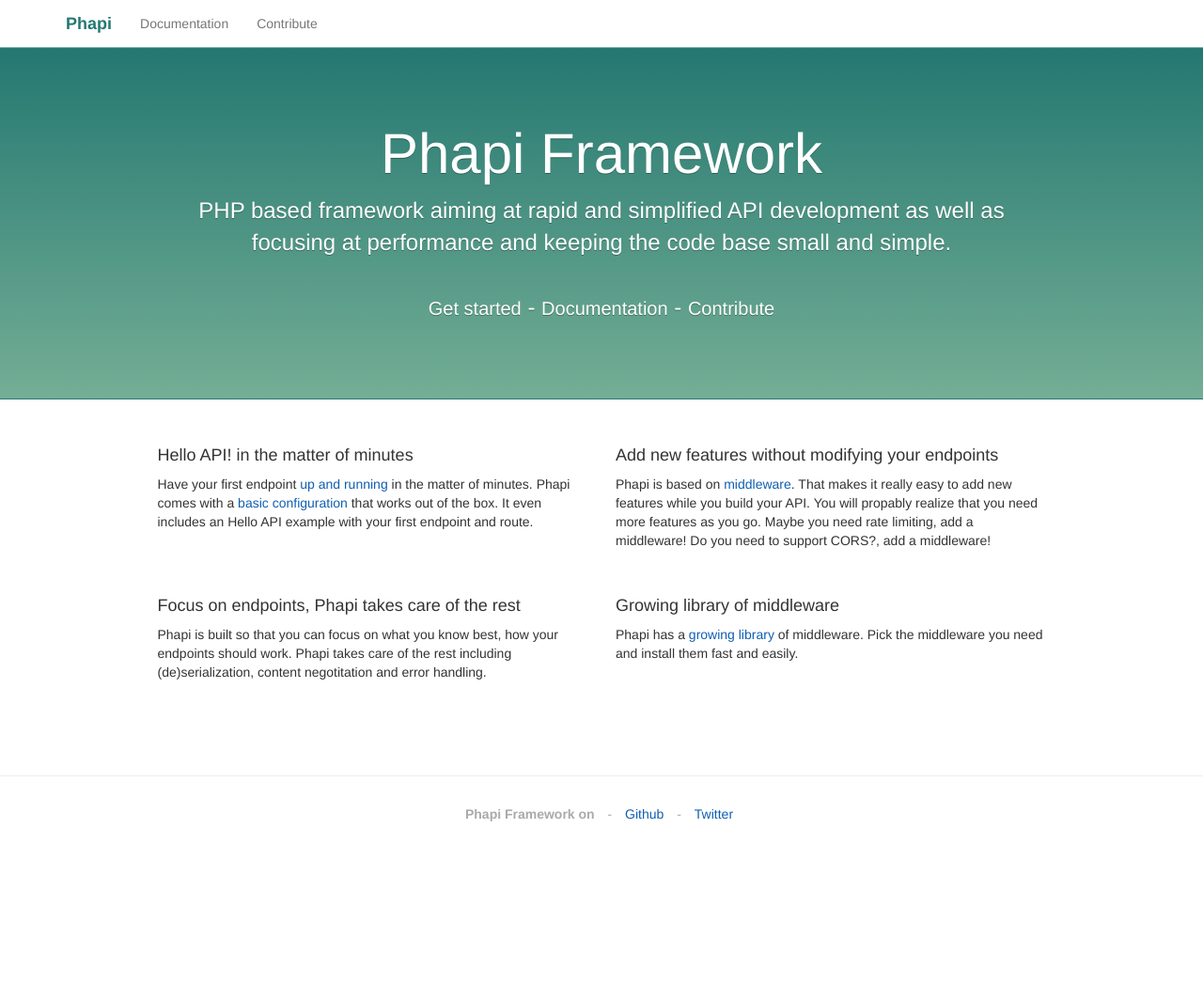
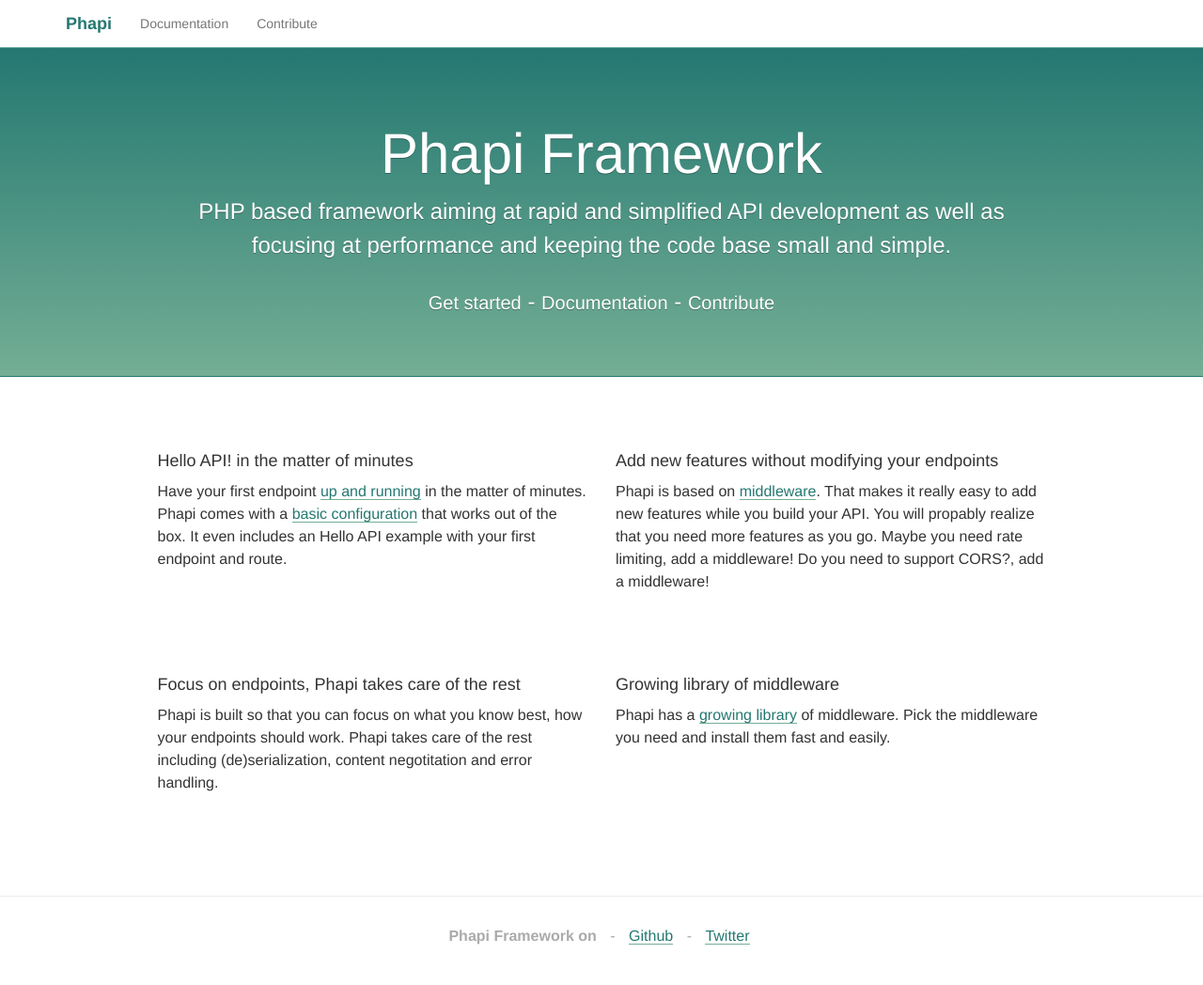
Before and after one commit to phapi/phapi.github.io, a Jekyll site: the page built from index.html, in a window 1280 px wide. Shown: the whole page at 94% size. Built offline with Jekyll 4.4.1, drawn with Linux system fonts in a browser that asks for light colours; Markdown is read by kramdown in place of the engine named in the settings; before the commit the page ends 916 px from its top, so only the background shows below that.

Commit message:
Layout and style changes

```diff
--- a/css/main.css
+++ b/css/main.css
@@ -1,3 +1,8 @@
+body {
+  font-size: 16px;
+  line-height: 1.5em;
+}
+
 .navbar {
   margin-bottom: 0px;
 }
@@ -24,7 +29,7 @@
   text-align: center;
   height: 100%;
   padding-top: 80px;
-  padding-bottom: 80px;
+  padding-bottom: 60px;
 }
 
 .docs-header h1,
@@ -39,6 +44,7 @@
   font-weight: 300;
   margin-right: 350px;
   margin-bottom: 0px;
+  line-height: 1.5em
 }
 
 .firstpage-header p {
@@ -53,16 +59,27 @@
 .navbar-default .navbar-brand {
   font-weight: bold;
   color: #247871;
+  border-bottom: 0px;
+}
+
+.navbar .nav li {
+  font-size: 14px;
+}
+
+.navbar .nav li a {
+  border-bottom: 0px;
 }
 
 .navbar .nav .active a {
   background-color: #f7f7f7;
+  border-bottom: 0px;
 }
 
 .navbar .nav li a:hover,
 .navbar .nav .active a:hover {
   color: #247871;
   background-color: #fff;
+  border-bottom: 0px;
 }
 
 p {
@@ -72,10 +89,25 @@
 .firstpage-header a {
   color: #fff;
   font-size: 20px;
+  border-bottom: 0px;
+}
+
+.firstpage-header a:hover {
+  color: #fff;
+  text-decoration: none;
+  border-bottom: 1px solid #fff;
 }
 
 a {
-  color: #0F5FB2;
+  color: #247871;
+  text-decoration: none;
+  border-bottom: 1px solid #74AE95;
+}
+
+a:hover {
+  color: #74AE95;
+  text-decoration: none;
+  border-bottom: 1px solid #247871;
 }
 
 ul .list-unstyled {
@@ -87,6 +119,7 @@
   padding-bottom: 30px;
   padding-right: 40px;
   border-right: 1px solid #f0f2f1;
+  font-size: 14px;
 }
 
 nav.doc-sidebar h4 {
@@ -98,6 +131,20 @@
   margin-bottom: 20px;
 }
 
+.post-date {
+  color: rgb(154, 154, 154);
+  display: block;
+  font-size: 18px;
+  height: 27px;
+  line-height: 27px;
+  margin-bottom: 18px;
+  margin-top: -9px;
+}
+
+.post-title a {
+  border-bottom: 0px;
+}
+
 div.footer {
   border-top: 1px solid #eee;
   background-color: #fff;
@@ -106,3 +153,49 @@
   text-align: center;
   color: #aaa;
 }
+
+.pagination {
+  overflow: hidden;
+  color: #ccc;
+  text-align: center;
+  margin: 3rem 0;
+  width: 100%;
+}
+
+.pagination-item {
+  float: left;
+  width: 50%;
+  display: block;
+  padding: 1rem;
+  border: 1px solid #eee;
+}
+
+.pagination-item:last-child {
+  margin-left: -1px;
+  border-top-right-radius: 4px;
+  border-bottom-right-radius: 4px;
+}
+
+span.pagination-item {
+
+}
+
+div.divider {
+  height: 1px;
+  border-bottom: 1px solid #efefef;
+  margin-top: 40px;
+  margin-bottom: 40px;
+}
+
+.first-page h2 {
+  text-align: center;
+  border-bottom: 1px solid #efefef;
+  padding-bottom: 20px;
+  font-weight: normal;
+  color: #247871;
+}
+
+h1, h2, h3, h4, h5, h6 {
+  font-weight: normal;
+  margin-top: 40px;
+}
```
